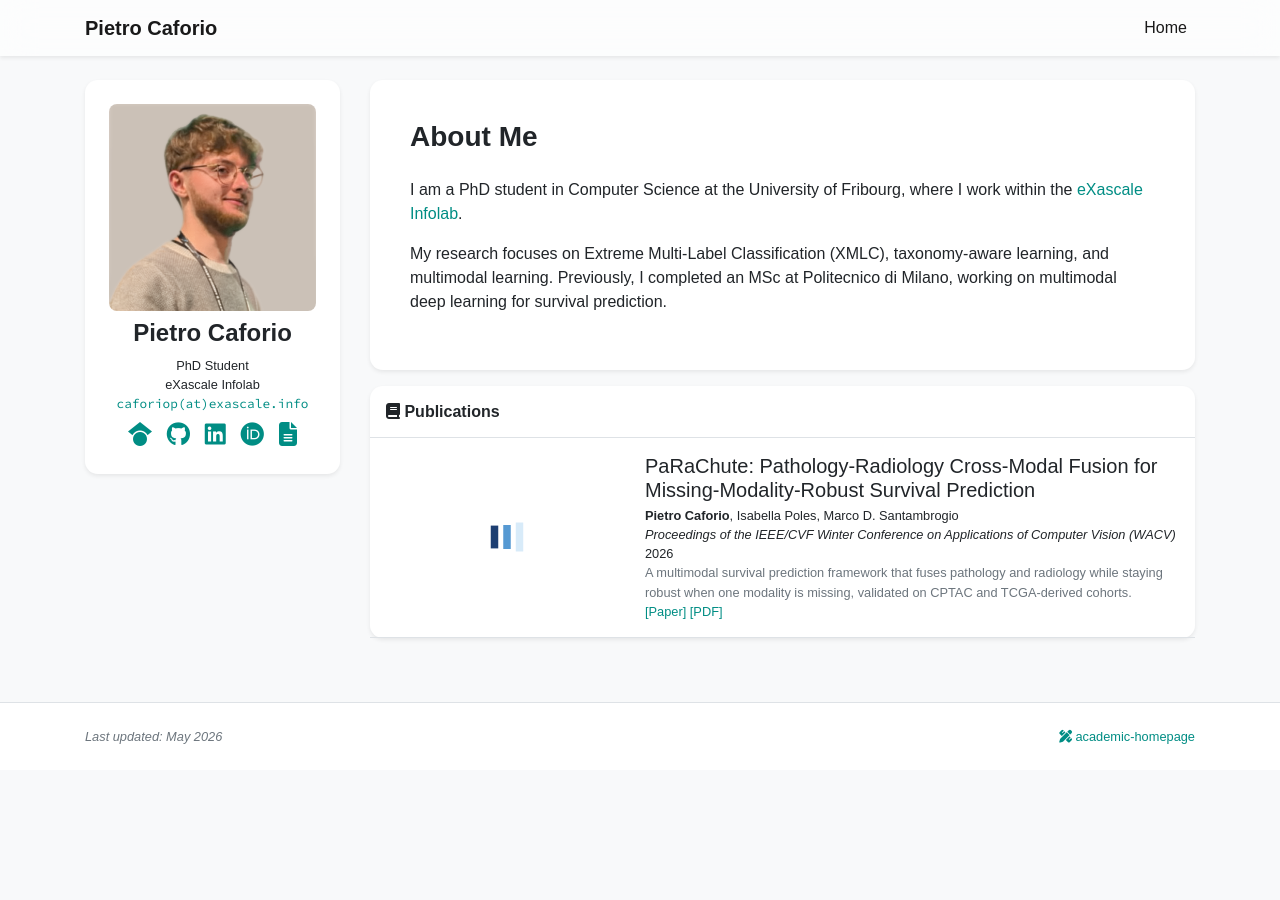
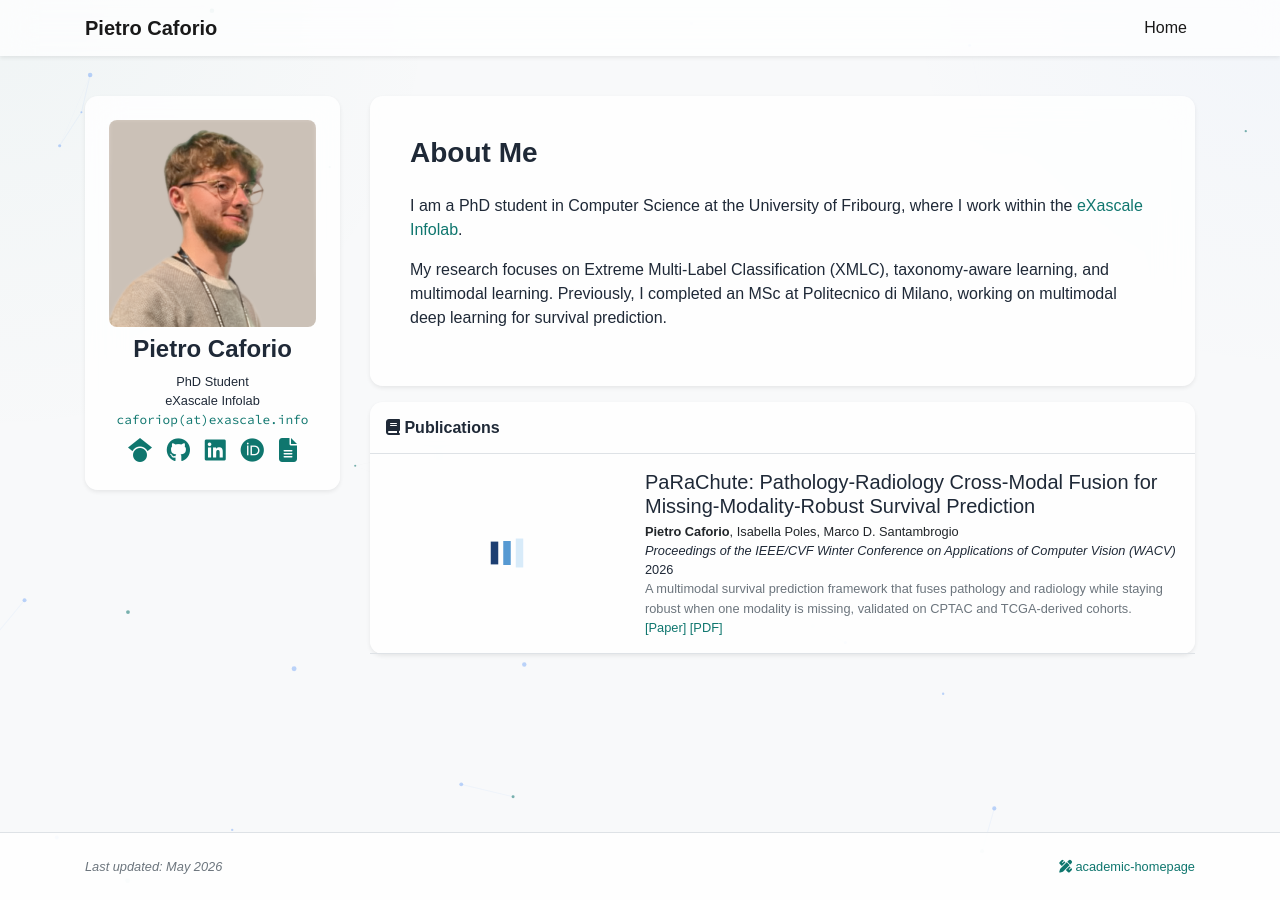
Before and after one commit to PietroCaforio/PietroCaforio.github.io, a Jekyll site: the page built from index.html, in a window 1280 px wide. Built offline with Jekyll 4.4.1, drawn with Linux system fonts in a browser that asks for light colours; nearby versions of some CDN libraries; a style sheet for code colours, icons or effects is not loaded.

Commit message:
Add background

```diff
--- a/_includes/navbar.html
+++ b/_includes/navbar.html
@@ -1,4 +1,4 @@
-<nav class="navbar navbar-expand-sm navbar-light fixed-top mb-5 shadow-sm">
+<nav class="navbar navbar-expand-sm navbar-light shadow-sm">
     <div class="{% if page.container_class %}{{ page.container_class }}{% else %}container-lg{% endif %}">
         <a class="navbar-brand"><strong>{{site.data.profile.navbar_name}}</strong></a>
         <button class="navbar-toggler" style="font-size: 1em; padding: 0.5em;" type="button" data-toggle="collapse" data-target="#navbarResponsive" aria-controls="navbarResponsive" aria-expanded="false" aria-label="Toggle navigation">
--- a/_layouts/default.html
+++ b/_layouts/default.html
@@ -17,10 +17,11 @@
     <link rel="stylesheet" href="{{ '/assets/css/global.css' | relative_url }}">
 </head>
 <body class="bg-light" {{ page.body_attr }}>
+    <canvas class="neural-bg" aria-hidden="true"></canvas>
     {% include navbar.html %}
-    <div class="{% if page.container_class %}{{ page.container_class }}{% else %}container-lg{% endif %}">
+    <main class="{% if page.container_class %}{{ page.container_class }}{% else %}container-lg{% endif %} page-content">
         {{content}}
-    </div>
+    </main>
     {% include footer.html %}
 
     <!-- Scripts -->
@@ -45,6 +46,7 @@
         });
     </script>
     <script src="{{ '/assets/js/common.js' | relative_url }}"></script>
+    <script src="{{ '/assets/js/neural_background.js' | relative_url }}"></script>
     <script src="{{ '/assets/js/bubble_visual_hash.js' | relative_url }}"></script>
     <script src="{{ '/assets/js/semantic_scholar_citation_count.js' | relative_url }}"></script>
 </body>
--- a/assets/css/global.css
+++ b/assets/css/global.css
@@ -1,8 +1,29 @@
 @charset "utf-8";
+:root {
+    --page-bg: #f3f6fb;
+    --page-ink: #1f2937;
+    --link-color: #0f766e;
+    --link-color-hover: #0b5c56;
+    --neural-line: rgba(15, 118, 110, 0.16);
+    --neural-line-strong: rgba(59, 130, 246, 0.22);
+    --neural-node: rgba(15, 118, 110, 0.58);
+    --neural-node-soft: rgba(59, 130, 246, 0.34);
+    --neural-glow: rgba(14, 165, 233, 0.08);
+}
+
 body {
     font-family: "IBM Plex Sans", sans-serif;
     font-weight: 400;
-    padding-top: 5.0rem;
+    min-height: 100vh;
+    display: flex;
+    flex-direction: column;
+    color: var(--page-ink);
+    background-color: var(--page-bg) !important;
+    background-image:
+        radial-gradient(circle at top left, rgba(15, 118, 110, 0.035), transparent 28rem),
+        radial-gradient(circle at top right, rgba(59, 130, 246, 0.03), transparent 24rem);
+    position: relative;
+    overflow-x: hidden;
 }
 
 h1, h2, h3, h4, h5, h6,
@@ -10,8 +31,45 @@ h1, h2, h3, h4, h5, h6,
     font-weight: 700;
 }
 
+.neural-bg {
+    position: fixed;
+    inset: 0;
+    width: 100%;
+    height: 100%;
+    pointer-events: none;
+    z-index: 0;
+    opacity: 0.95;
+}
+
+.container-lg,
+.container,
+.container-fluid,
+.navbar,
+.footer {
+    position: relative;
+    z-index: 1;
+}
+
+.page-content {
+    flex: 1 0 auto;
+    width: 100%;
+    padding-top: 2.5rem;
+    padding-bottom: 2.5rem;
+}
+
 .card {
     border-radius: 0.8rem!important;
+    backdrop-filter: blur(18px);
+    -webkit-backdrop-filter: blur(18px);
+}
+
+.card.bg-white,
+.footer.bg-white,
+.bg-white.rounded-xl,
+article.bg-white {
+    background-color: rgba(255, 255, 255, 0.8) !important;
+    backdrop-filter: blur(18px);
+    -webkit-backdrop-filter: blur(18px);
 }
 
 .card-img-overlay {
@@ -43,9 +101,24 @@ h1, h2, h3, h4, h5, h6,
 }
 
 .navbar {
-    background-color: rgba(255, 255, 255, 0.6) !important;
+    background-color: rgba(255, 255, 255, 0.72) !important;
     backdrop-filter: blur(16px);
     -webkit-backdrop-filter: blur(16px);
+}
+
+.footer {
+    margin-top: auto;
+}
+
+a {
+    color: var(--link-color);
+    transition: color 180ms ease;
+}
+
+a:hover,
+a:focus {
+    color: var(--link-color-hover);
+    text-decoration: none;
 }
 
 .inline-badge {
@@ -96,12 +169,8 @@ div.lazy {
     border-radius: 0.5rem;
 }
 
-a {
-  color: #008d84;
+@media (prefers-reduced-motion: reduce) {
+    .neural-bg {
+        opacity: 0.6;
+    }
 }
-
-a:hover,
-a:focus {
-  color: #008d84;
-  text-decoration: none;
-}
--- /dev/null
+++ b/assets/js/neural_background.js
@@ -0,0 +1,234 @@
+document.addEventListener("DOMContentLoaded", function () {
+    var canvas = document.querySelector(".neural-bg");
+    if (!canvas) {
+        return;
+    }
+
+    var context = canvas.getContext("2d");
+    if (!context) {
+        return;
+    }
+
+    var reducedMotion = window.matchMedia("(prefers-reduced-motion: reduce)").matches;
+    var rootStyle = getComputedStyle(document.documentElement);
+    var pointer = { x: 0, y: 0, active: false, strength: 0 };
+    var width = 0;
+    var height = 0;
+    var nodes = [];
+    var animationFrameId = null;
+
+    function cssValue(name, fallback) {
+        var value = rootStyle.getPropertyValue(name).trim();
+        return value || fallback;
+    }
+
+    var colors = {
+        line: cssValue("--neural-line", "rgba(15, 118, 110, 0.16)"),
+        lineStrong: cssValue("--neural-line-strong", "rgba(59, 130, 246, 0.22)"),
+        node: cssValue("--neural-node", "rgba(15, 118, 110, 0.58)"),
+        nodeSoft: cssValue("--neural-node-soft", "rgba(59, 130, 246, 0.34)"),
+        glow: cssValue("--neural-glow", "rgba(14, 165, 233, 0.08)")
+    };
+
+    function resizeCanvas() {
+        var dpr = Math.min(window.devicePixelRatio || 1, 2);
+        width = window.innerWidth;
+        height = window.innerHeight;
+        canvas.width = Math.floor(width * dpr);
+        canvas.height = Math.floor(height * dpr);
+        canvas.style.width = width + "px";
+        canvas.style.height = height + "px";
+        context.setTransform(dpr, 0, 0, dpr, 0, 0);
+        seedNodes();
+        drawFrame();
+    }
+
+    function nodeCount() {
+        var area = width * height;
+        return Math.max(24, Math.min(64, Math.round(area / 26000)));
+    }
+
+    function seedNodes() {
+        nodes = [];
+        var count = nodeCount();
+        for (var i = 0; i < count; i += 1) {
+            nodes.push({
+                x: Math.random() * width,
+                y: Math.random() * height,
+                vx: (Math.random() - 0.5) * 0.22,
+                vy: (Math.random() - 0.5) * 0.22,
+                radius: 1 + Math.random() * 1.6,
+                hueShift: Math.random(),
+                drift: Math.random() * Math.PI * 2
+            });
+        }
+    }
+
+    function moveNode(node, delta) {
+        node.drift += delta * 0.0015;
+        node.vx += Math.sin(node.drift) * 0.0008;
+        node.vy += Math.cos(node.drift * 0.9) * 0.0008;
+
+        if (pointer.active) {
+            var dx = pointer.x - node.x;
+            var dy = pointer.y - node.y;
+            var distance = Math.sqrt(dx * dx + dy * dy) || 1;
+            var influenceRadius = 180;
+            if (distance < influenceRadius) {
+                var influence = (1 - distance / influenceRadius) * 0.018 * pointer.strength;
+                node.vx += (dx / distance) * influence;
+                node.vy += (dy / distance) * influence;
+            }
+        }
+
+        node.vx *= 0.992;
+        node.vy *= 0.992;
+        node.x += node.vx * delta;
+        node.y += node.vy * delta;
+
+        if (node.x < -20) node.x = width + 20;
+        if (node.x > width + 20) node.x = -20;
+        if (node.y < -20) node.y = height + 20;
+        if (node.y > height + 20) node.y = -20;
+    }
+
+    function drawGlow() {
+        if (!pointer.active) {
+            return;
+        }
+
+        var gradient = context.createRadialGradient(pointer.x, pointer.y, 0, pointer.x, pointer.y, 180);
+        gradient.addColorStop(0, colors.glow);
+        gradient.addColorStop(1, "rgba(255,255,255,0)");
+        context.fillStyle = gradient;
+        context.beginPath();
+        context.arc(pointer.x, pointer.y, 180, 0, Math.PI * 2);
+        context.fill();
+    }
+
+    function drawConnections() {
+        var maxDistance = Math.min(160, Math.max(110, width * 0.1));
+
+        for (var i = 0; i < nodes.length; i += 1) {
+            var a = nodes[i];
+            for (var j = i + 1; j < nodes.length; j += 1) {
+                var b = nodes[j];
+                var dx = b.x - a.x;
+                var dy = b.y - a.y;
+                var distance = Math.sqrt(dx * dx + dy * dy);
+
+                if (distance > maxDistance) {
+                    continue;
+                }
+
+                var alpha = (1 - distance / maxDistance) * 0.35;
+                context.strokeStyle = a.hueShift > 0.5 ? colors.lineStrong : colors.line;
+                context.globalAlpha = alpha;
+                context.lineWidth = distance < maxDistance * 0.45 ? 1.1 : 0.7;
+                context.beginPath();
+                context.moveTo(a.x, a.y);
+                context.lineTo(b.x, b.y);
+                context.stroke();
+            }
+        }
+
+        if (pointer.active) {
+            for (var k = 0; k < nodes.length; k += 1) {
+                var node = nodes[k];
+                var px = pointer.x - node.x;
+                var py = pointer.y - node.y;
+                var pointerDistance = Math.sqrt(px * px + py * py);
+
+                if (pointerDistance > 150) {
+                    continue;
+                }
+
+                context.strokeStyle = colors.lineStrong;
+                context.globalAlpha = (1 - pointerDistance / 150) * 0.28 * pointer.strength;
+                context.lineWidth = 0.9;
+                context.beginPath();
+                context.moveTo(node.x, node.y);
+                context.lineTo(pointer.x, pointer.y);
+                context.stroke();
+            }
+        }
+
+        context.globalAlpha = 1;
+    }
+
+    function drawNodes() {
+        for (var i = 0; i < nodes.length; i += 1) {
+            var node = nodes[i];
+            context.fillStyle = node.hueShift > 0.5 ? colors.nodeSoft : colors.node;
+            context.beginPath();
+            context.arc(node.x, node.y, node.radius, 0, Math.PI * 2);
+            context.fill();
+        }
+    }
+
+    function drawFrame() {
+        context.clearRect(0, 0, width, height);
+        drawGlow();
+        drawConnections();
+        drawNodes();
+    }
+
+    var previousTimestamp = 0;
+    function animate(timestamp) {
+        if (!previousTimestamp) {
+            previousTimestamp = timestamp;
+        }
+
+        var delta = Math.min(24, timestamp - previousTimestamp);
+        previousTimestamp = timestamp;
+
+        for (var i = 0; i < nodes.length; i += 1) {
+            moveNode(nodes[i], delta);
+        }
+
+        drawFrame();
+        animationFrameId = window.requestAnimationFrame(animate);
+    }
+
+    function updatePointer(event) {
+        pointer.x = event.clientX;
+        pointer.y = event.clientY;
+        pointer.active = true;
+        pointer.strength = 1;
+    }
+
+    function fadePointer() {
+        pointer.active = false;
+        pointer.strength = 0;
+    }
+
+    window.addEventListener("mousemove", updatePointer, { passive: true });
+    window.addEventListener("touchstart", function (event) {
+        if (event.touches[0]) {
+            updatePointer(event.touches[0]);
+        }
+    }, { passive: true });
+    window.addEventListener("touchmove", function (event) {
+        if (event.touches[0]) {
+            updatePointer(event.touches[0]);
+        }
+    }, { passive: true });
+    window.addEventListener("touchend", fadePointer, { passive: true });
+    window.addEventListener("mouseleave", fadePointer, { passive: true });
+    window.addEventListener("resize", resizeCanvas, { passive: true });
+
+    resizeCanvas();
+
+    if (reducedMotion) {
+        drawFrame();
+        return;
+    }
+
+    animationFrameId = window.requestAnimationFrame(animate);
+
+    window.addEventListener("beforeunload", function () {
+        if (animationFrameId) {
+            window.cancelAnimationFrame(animationFrameId);
+        }
+    });
+});
```
